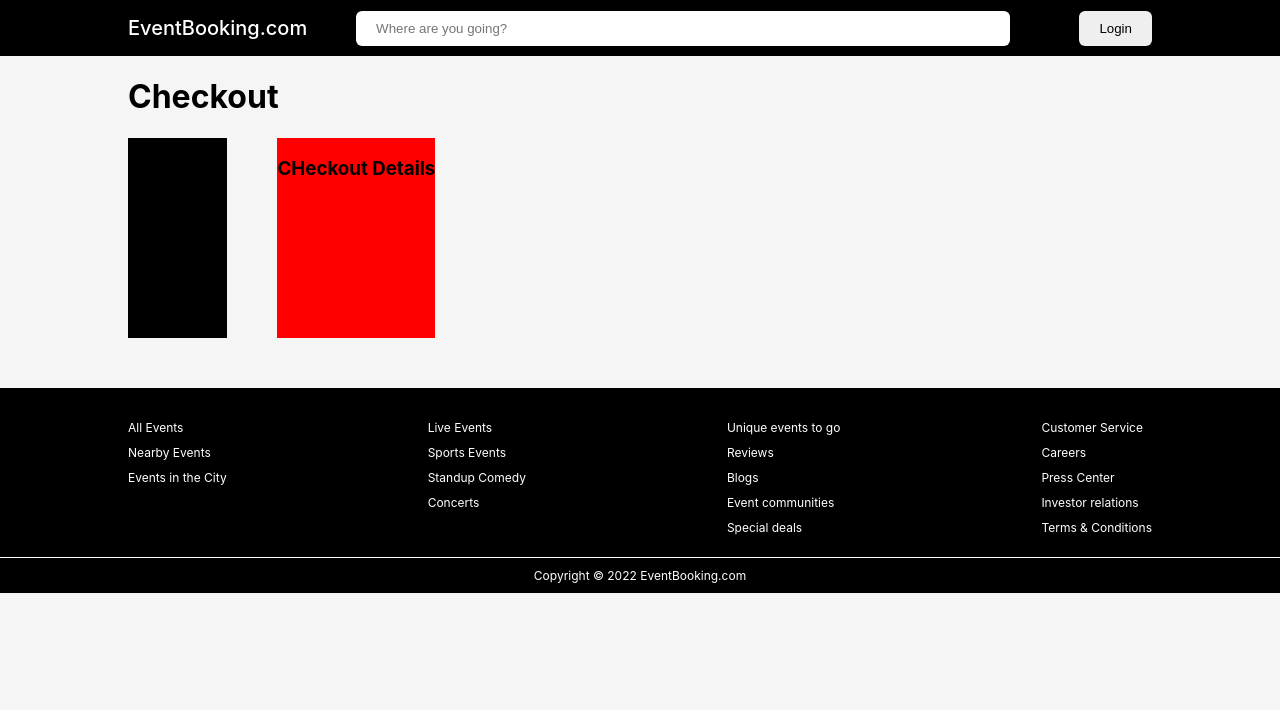
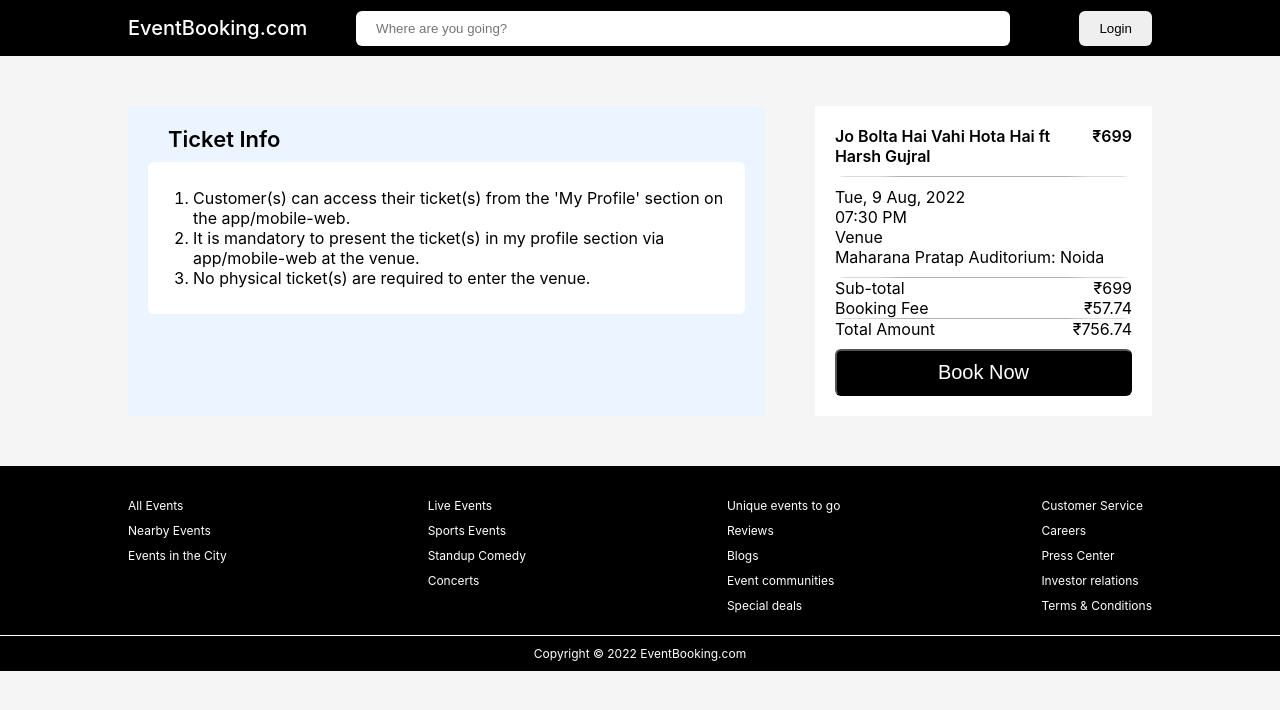
Before and after one commit to YoninahSharma/Event_Ticket_Booking_System, a React (Create React App) app: page /checkout in a window 1280 px wide. Shown: the top 710 px of the page. Built offline with nearby package versions, Linux system fonts and the light colour scheme.

Commit message:
checkout page done

```diff
--- a/src/pages/checkout/checkout.css
+++ b/src/pages/checkout/checkout.css
@@ -8,14 +8,84 @@
     flex-direction: row;
     flex: 1;
     gap: 50px;
+    margin-top: 50px;
 }
 
 .ticketInfo {
-    background-color: black;
-    height: 200px;
+    background-color: rgb(236, 245, 255);
+
+    padding: 20px;
+
+}
+
+.ticketInfoTitle{
+    font-weight: 600;
+    margin-left: 20px;
+    font-size: 22px;
+}
+
+.ticketInfoDetail{
+    background-color: white;
+    padding: 10px 5px;
+    margin-top: 10px;
+    border-radius: 6px;
 }
 
 .checkoutDetail {
-    background-color: red;
-    height: 200px;
+    background-color: white;
+    padding: 20px;
 }
+
+.checkoutDetailTitlePrice{
+    display: flex;
+    flex-direction: row;
+    justify-content: space-between;
+    margin-bottom: 10px;
+    font-weight: 600;
+    gap: 20px;
+}
+
+
+
+.divider{
+    height: 1px;
+    background-color: #b1b1b1;
+    width: 100%;
+    border-radius: 50%;
+}
+
+.checkoutDetailDateTimeVenue{
+    display: flex;
+    flex-direction: column;
+    justify-content: space-between;
+    margin: 10px 0px;
+}
+
+.checkoutDetailTotalPrice{
+    display: flex;
+    flex-direction: row;
+    justify-content: space-between;
+}
+
+.checkoutDetailBookingPrice{
+    display: flex;
+    flex-direction: row;
+    justify-content: space-between;
+}
+
+.checkoutDetailAmountPrice{
+    display: flex;
+    flex-direction: row;
+    justify-content: space-between;
+
+}
+
+.checkoutDetailBook{
+    padding: 10px 30px;
+    background-color: black;
+    color: white;
+    font-size: 20px;
+    border-radius: 6px;
+    margin-top: 10px;
+    width: 100%;
+}
--- a/src/pages/checkout/checkout.js
+++ b/src/pages/checkout/checkout.js
@@ -1,20 +1,68 @@
 import "./checkout.css";
+import { Link } from "react-router-dom";
 
 const Checkout = () => {
   return (
     <div className="checkout">
-            <h1>Checkout</h1>
       <div className="checkoutLayout">
         <div className="ticketInfo">
-                <h3>Ticket INfo</h3>
+          <span className="ticketInfoTitle">Ticket Info</span>
+          <div className="ticketInfoDetail">
+            <ol>
+              <li>
+                Customer(s) can access their ticket(s) from the 'My Profile'
+                section on the app/mobile-web.
+              </li>
+              <li>
+                It is mandatory to present the ticket(s) in my profile section
+                via app/mobile-web at the venue.
+              </li>
+              <li>No physical ticket(s) are required to enter the venue.</li>
+            </ol>
+          </div>
         </div>
         <div className="checkoutDetail">
-                    <h3>CHeckout Details</h3>
+          <div className="checkoutDetailTitlePrice">
+            <span className="checkoutDetailTitle">
+              Jo Bolta Hai Vahi Hota Hai ft Harsh Gujral
+            </span>
+            <span className="checkoutDetailPrice">₹699</span>
+          </div>
+          <div className="divider"></div>
+          <div className="checkoutDetailDateTimeVenue">
+            <span className="checkoutDetailDate">Tue, 9 Aug, 2022</span>
+            <span className="checkoutDetailTime">07:30 PM</span>
+            <span className="checkoutDetailVenue">Venue</span>
+            <span className="checkoutDetailLocation">
+              Maharana Pratap Auditorium: Noida
+            </span>
+          </div>
+          <div className="divider"></div>
+          <div className="checkoutDetailTotalPrice">
+            <span className="checkoutDetailTotal">Sub-total</span>
+            <span className="checkoutDetailPrice">₹699</span>
+          </div>
+          <div className="checkoutDetailBookingPrice">
+            <span className="checkoutDetailBooking">Booking Fee</span>
+            <span className="checkoutDetailPrice">₹57.74</span>
+          </div>
+          <div className="divider"></div>
+          <div className="checkoutDetailAmountPrice">
+            <span className="checkoutDetailAmount">Total Amount</span>
+            <span className="checkoutDetailPrice">₹756.74</span>
+          </div>
+
+          <div className="checkoutDetailBookNow">
+            <button className="checkoutDetailBook">
+              {" "}
+              <Link to="/" style={{ textDecoration: "none", color: "white" }}>
+                Book Now
+              </Link>
+            </button>
           </div>
         </div>
-
-
       </div>
-    )
-}
+    </div>
+  );
+};
 export default Checkout;
```
Lines whose indentation alone changed are shown as unchanged.
